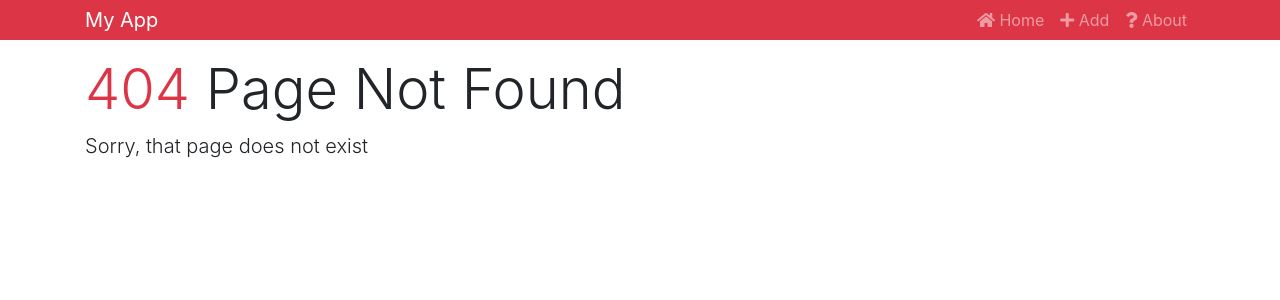
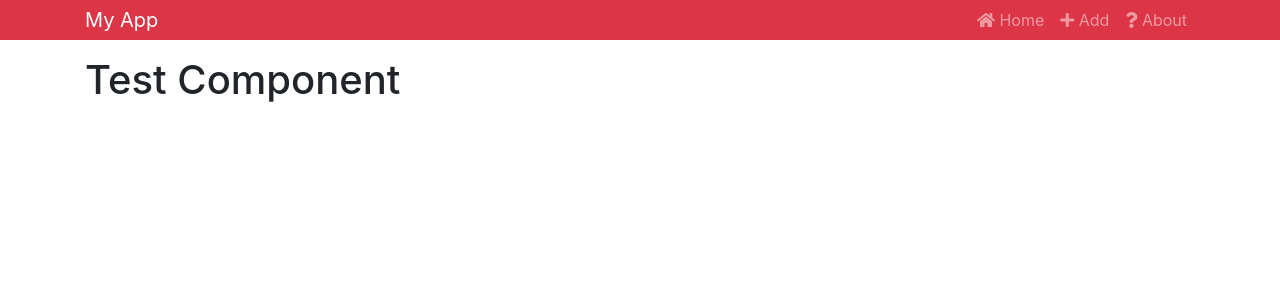
Before and after one commit to kenzoukenzou/React-SPA, a React (Create React App) app: page /test in a window 1280 px wide. Before the commit this address had no page. Shown: the top 300 px of the page. Built offline with nearby package versions, Linux system fonts and the light colour scheme.

Commit message:
add Test ( life cycle method )

```diff
--- a/src/App.js
+++ b/src/App.js
@@ -5,6 +5,7 @@
 import Header from "./components/layout/Header";
 import About from "./components/pages/About";
 import NotFound from "./components/pages/NotFound";
+import Test from "./components/test/Test";
 import "bootstrap/dist/css/bootstrap.min.css";
 import { Provider } from "./context";
 
@@ -20,6 +21,7 @@
                 <Route exact path="/" component={Contacts} />
                 <Route exact path="/contact/add" component={AddContact} />
                 <Route exact path="/about" component={About} />
+                <Route exact path="/test" component={Test} />
                 <Route component={NotFound} />
               </Switch>
             </div>
--- /dev/null
+++ b/src/components/test/Test.js
@@ -0,0 +1,30 @@
+import React, { Component } from "react";
+
+// Test lifecycle method
+class Test extends Component {
+  componentDidMount() {
+    console.log("ComponentDidMount...");
+  }
+
+  // componentWillMount() {
+  //   console.log("CompontnWillMount");
+  // }
+
+  // componentDidUpdate() {
+  //   console.log("ComponentDidUpdate");
+  // }
+
+  // componentWillReceiveProps(nextprops, nextstate) {
+  //   console.log("ComponentWill");
+  // }
+
+  render() {
+    return (
+      <div>
+        <h1>Test Component</h1>
+      </div>
+    );
+  }
+}
+
+export default Test;
```
